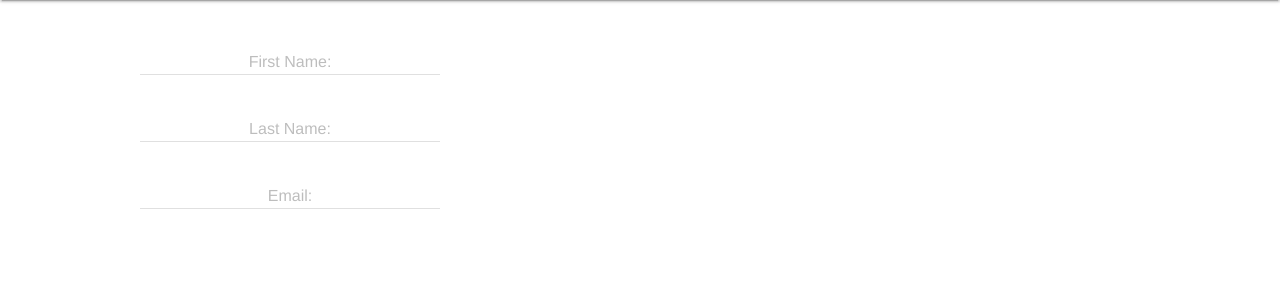
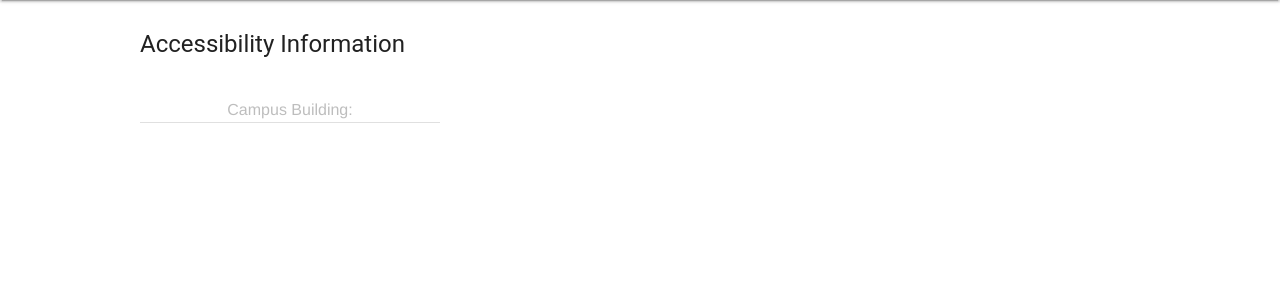
Before and after one commit to m4-z3/AccesibilityTAMUHack, a Flask app: page / in a window 1280 px wide. Shown: the part 64-364 px from the top of the page. Run offline with Flask 2, Linux system fonts and the light colour scheme.

Commit message:
index file, will also push style

```diff
--- a/templates/index.html
+++ b/templates/index.html
@@ -1,29 +1,14 @@
 {% extends "layout.html" %}
 {% block body %}
-    <!-- Maps -->  <!-- Melissa's Section-->
-    <div class="map">
-
-    </div>
-
     <!-- Forms --> <!-- Elaine's Section -->
     <!-- Textfield with Floating Label -->
     <div class="container">
       <form action="#">
-        <div class="mdl-textfield mdl-js-textfield mdl-textfield--floating-label">
-          <input class="mdl-textfield__input" type="text" id="sample3">
-          <label class="mdl-textfield__label" for="sample3" style="text-align: center">First Name: </label>
-        </div>
-        <br>
+        <h4>Accessibility Information</h4>
 
         <div class="mdl-textfield mdl-js-textfield mdl-textfield--floating-label">
           <input class="mdl-textfield__input" type="text" id="sample3">
-          <label class="mdl-textfield__label" for="sample3" style="text-align: center">Last Name: </label>
-        </div>
-        <br>
-
-        <div class="mdl-textfield mdl-js-textfield mdl-textfield--floating-label">
-          <input class="mdl-textfield__input" type="text" id="sample3">
-          <label class="mdl-textfield__label" for="sample3" style="text-align: center">Email: </label>
+          <label class="mdl-textfield__label" for="sample3" style="text-align: center">Campus Building: </label>
         </div>
         <br>
       </form>
```
